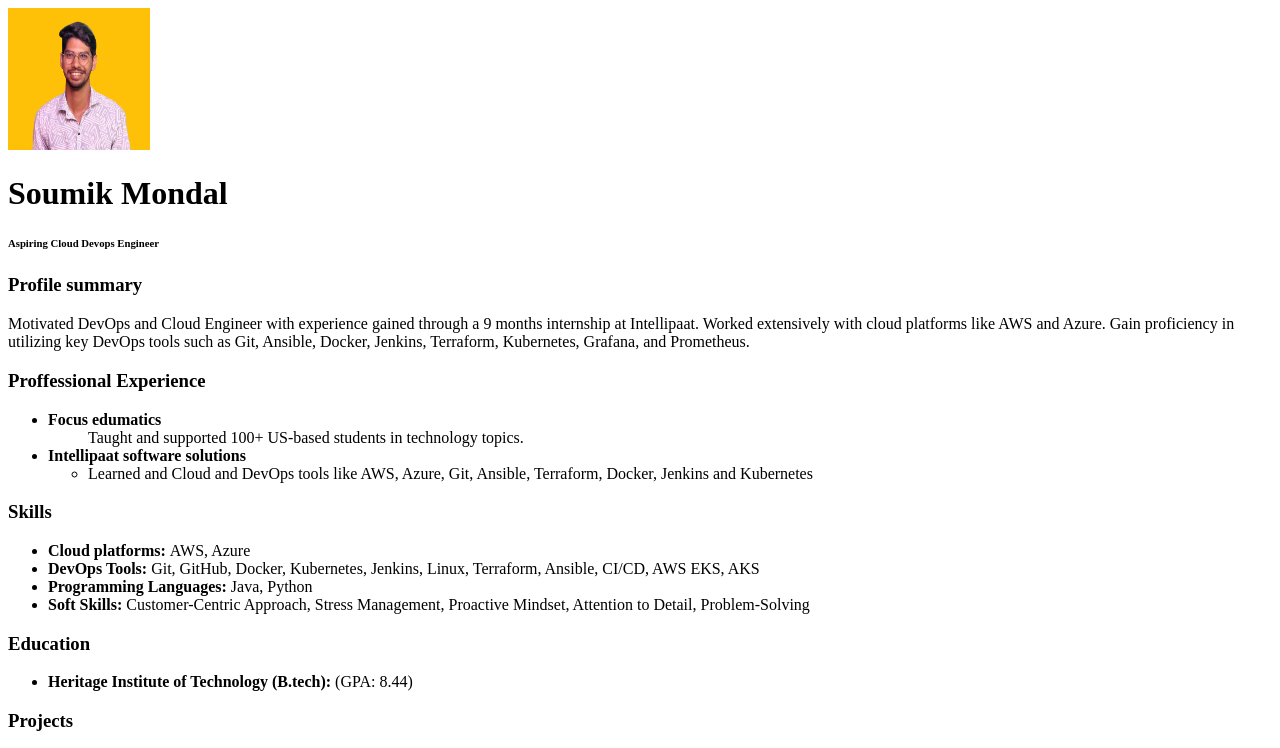
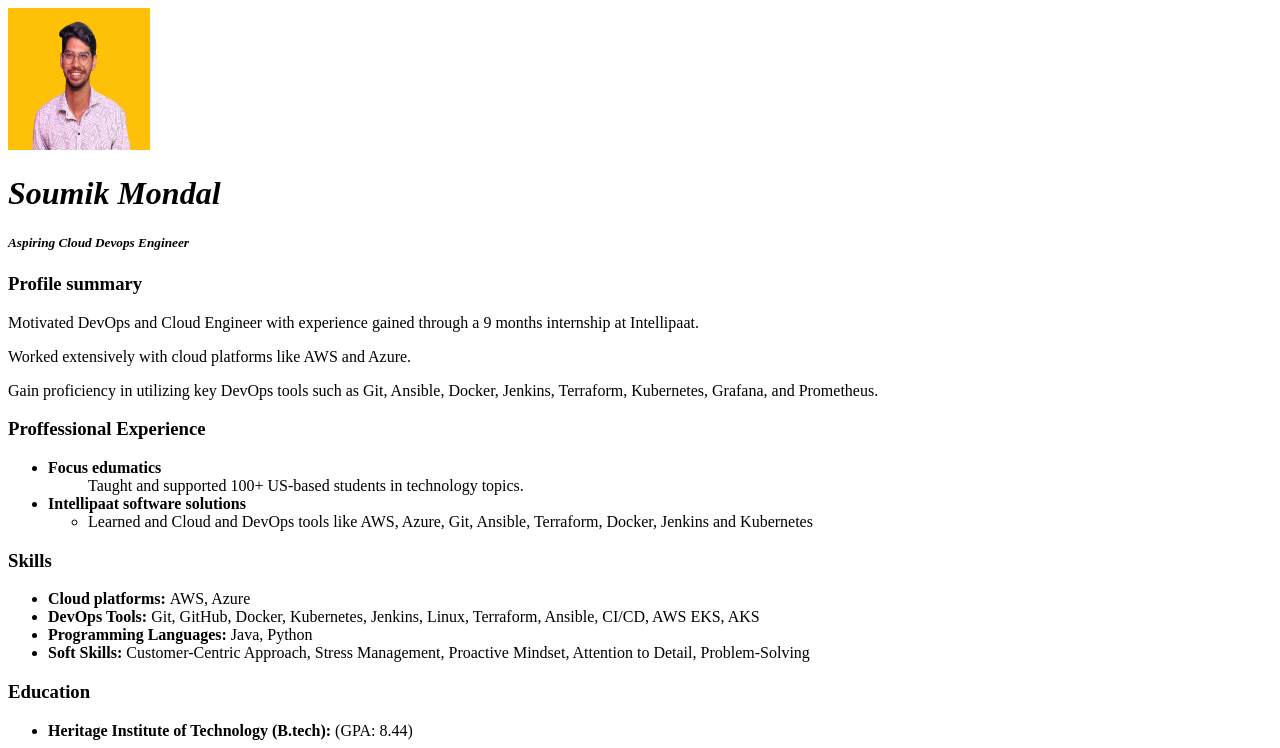
Before and after one commit to MiksVeg/resume, a plain HTML site: page index.html in a window 1280 px wide. Shown: the top 748 px of the page. Drawn offline with Linux system fonts and the light colour scheme.

Commit message:
Update index.html

```diff
--- a/index.html
+++ b/index.html
@@ -7,13 +7,12 @@
 </head>
 <body>
     <img src="resume img.png" alt="resume image" width="142" height="142">
-    <h1>Soumik Mondal</h1>
-    <h6>Aspiring Cloud Devops Engineer</h6>
+    <h1><em>Soumik Mondal</em></h1>
+    <h5><i>Aspiring Cloud Devops Engineer</i></h5>
     <h3>Profile summary</h3>
-    <p>Motivated DevOps and Cloud Engineer with experience gained through a 9
-        months internship at Intellipaat. Worked extensively with cloud platforms like AWS and Azure.
-        Gain proficiency in utilizing key DevOps tools such as Git, Ansible, Docker, Jenkins, Terraform,
-        Kubernetes, Grafana, and Prometheus.</p>
+    <p>Motivated DevOps and Cloud Engineer with experience gained through a 9 months internship at Intellipaat. </p>
+    <p>Worked extensively with cloud platforms like AWS and Azure. </p>
+    <p> Gain proficiency in utilizing key DevOps tools such as Git, Ansible, Docker, Jenkins, Terraform, Kubernetes, Grafana, and Prometheus.</p>
     <h3>Proffessional Experience</h3>
     <ul>
         <li><b>Focus edumatics</b></li>
```
